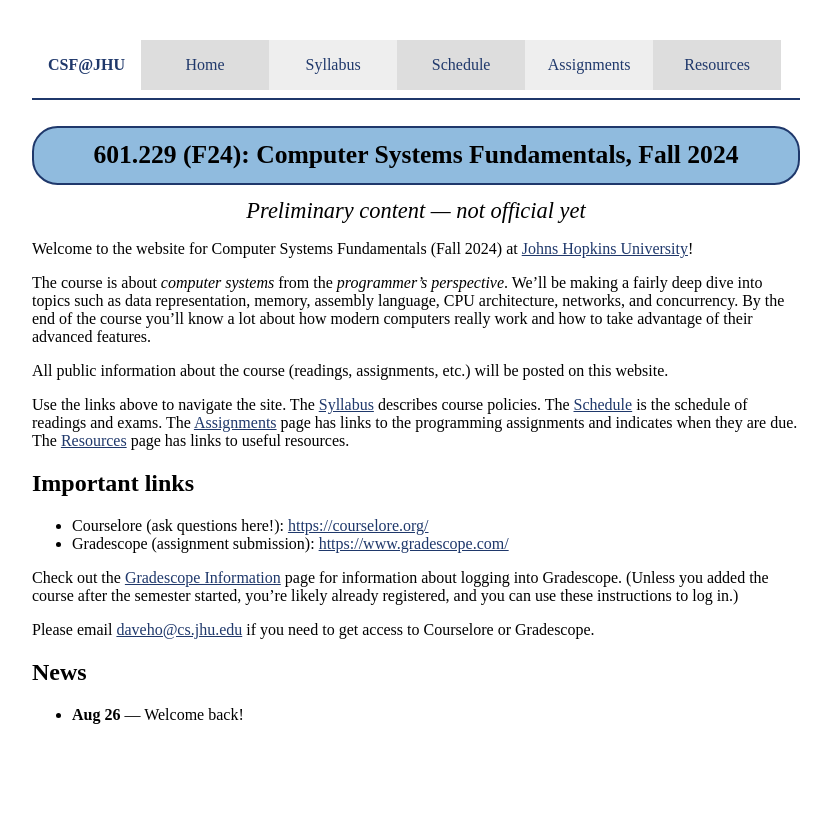
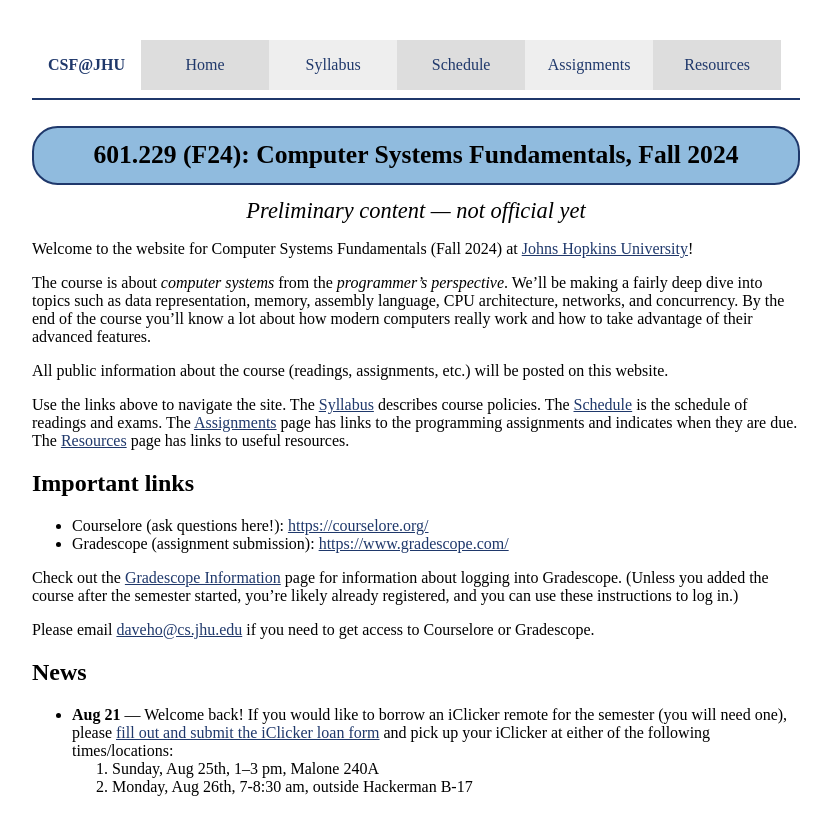
Before and after one commit to jhucsf/fall2024, a Jekyll site: the page built from index.md, in a window 1280 px wide. Shown: the top 835 px of the page, without its empty margins (224-1055 px from the left). Built offline with Jekyll 4.4.1, drawn with Linux system fonts in a browser that asks for light colours.

Commit message:
iclicker distribution info

```diff
--- a/index.md
+++ b/index.md
@@ -38,4 +38,9 @@ Gradescope.
 
 ## News
 
-* **Aug 26** — Welcome back!
+* **Aug 21** — Welcome back! If you would like to borrow an iClicker remote
+  for the semester (you will need one), please [fill out and submit the
+  iClicker loan form](https://forms.gle/JnrDwMocCpMpj4jC6) and
+  pick up your iClicker at either of the following times/locations:
+  1. Sunday, Aug 25th, 1–3 pm, Malone 240A
+  2. Monday, Aug 26th, 7-8:30 am, outside Hackerman B-17
```
